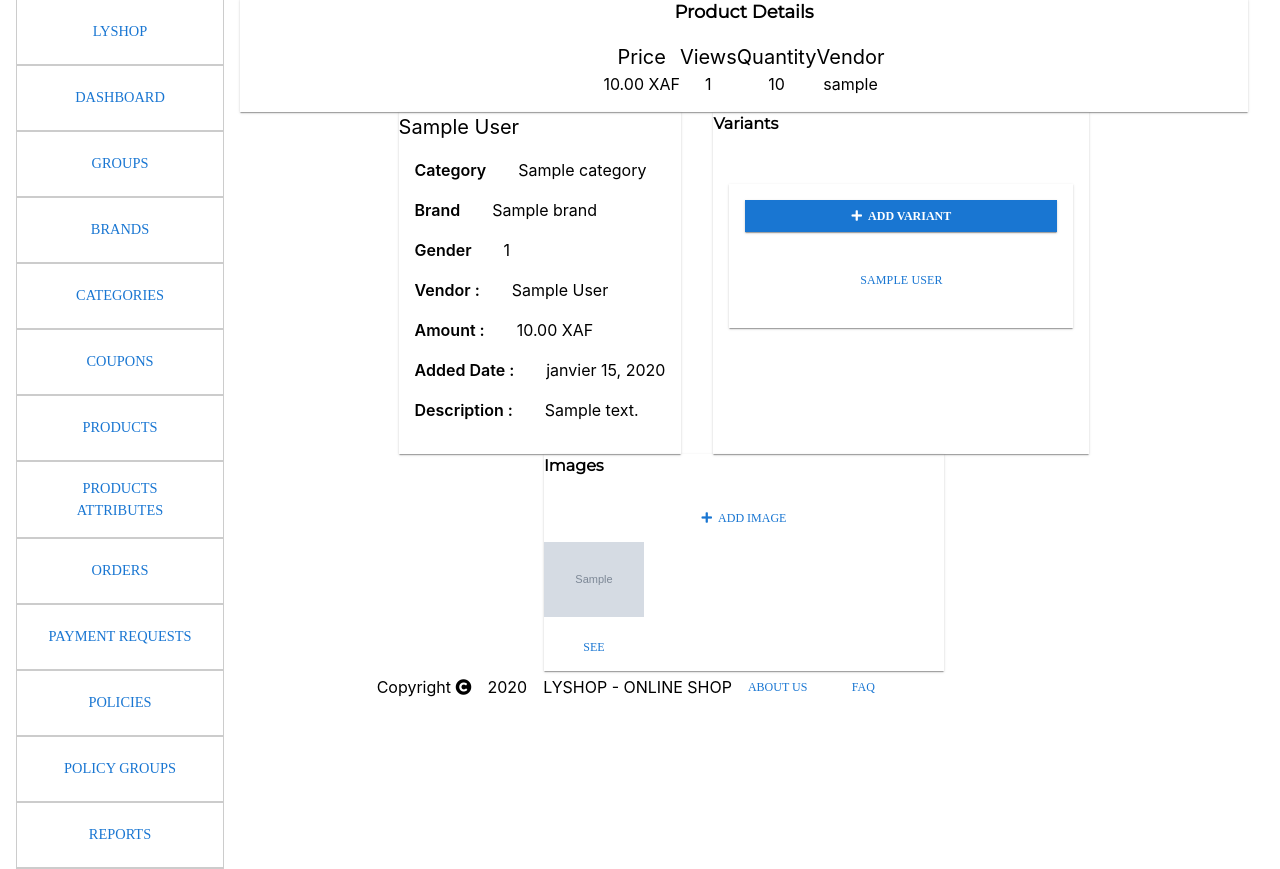
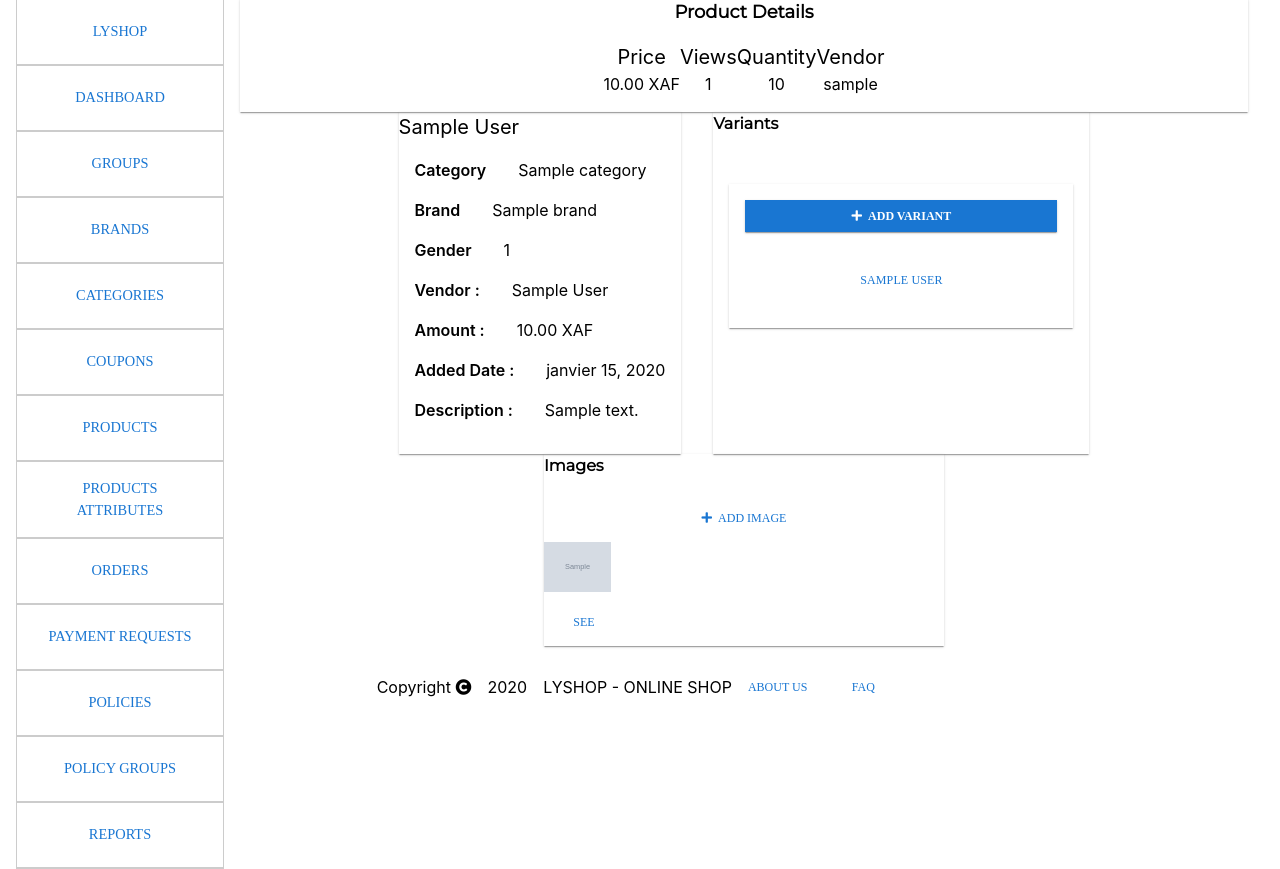
Before and after one commit to cyrildzumts/lyshop, a Django app: page /dashboard/products/detail/00000000-0000-0000-0000-000000000001/ in a window 1280 px wide. Shown: the part 217-1086 px from the top of the page. Run offline with Django 3.2, Linux system fonts and the light colour scheme; a user stored in the database is signed in; tables that the repository leaves empty hold one stand-in row (values such as "Sample post"); grey boxes marked "Sample" are stand-in pictures; some libraries are stand-ins or nearby versions.

Commit message:
inor update

```diff
--- a/dashboard/templates/dashboard/product_detail.html
+++ b/dashboard/templates/dashboard/product_detail.html
@@ -120,7 +120,7 @@
             <div class="grid">
             {% load static %}
             {% for image in image_list %}
-              <div class="img-wrappe col-3">
+              <div class="img-wrapper col-2">
               <img class="img-responsive" src="{{image.get_image_url}}" alt="">
               <a class="mat-button mat-button-outlined" href="{{image.get_dashboard_url}}">{% trans "See" %}</a>
               </div>
```
